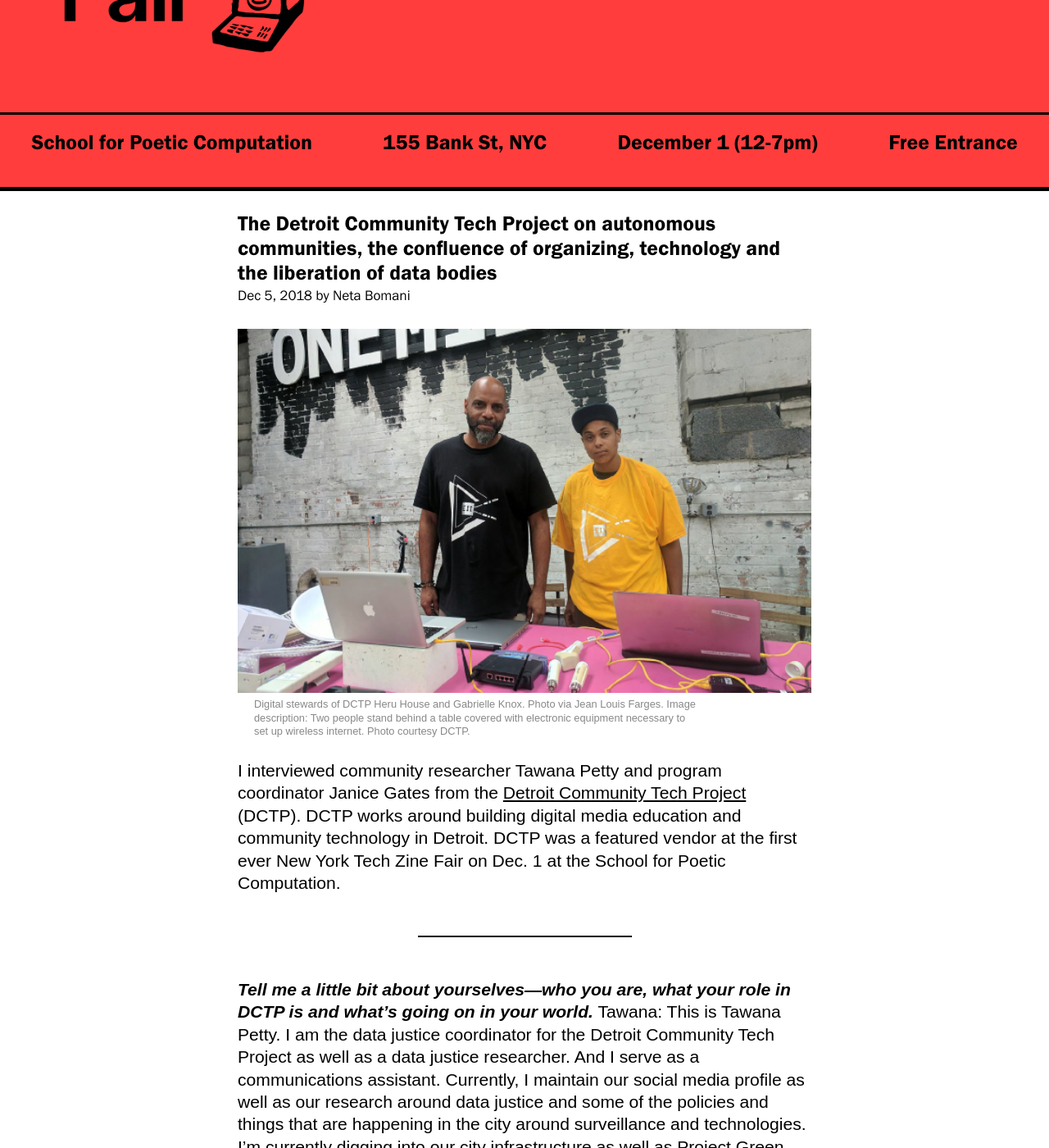
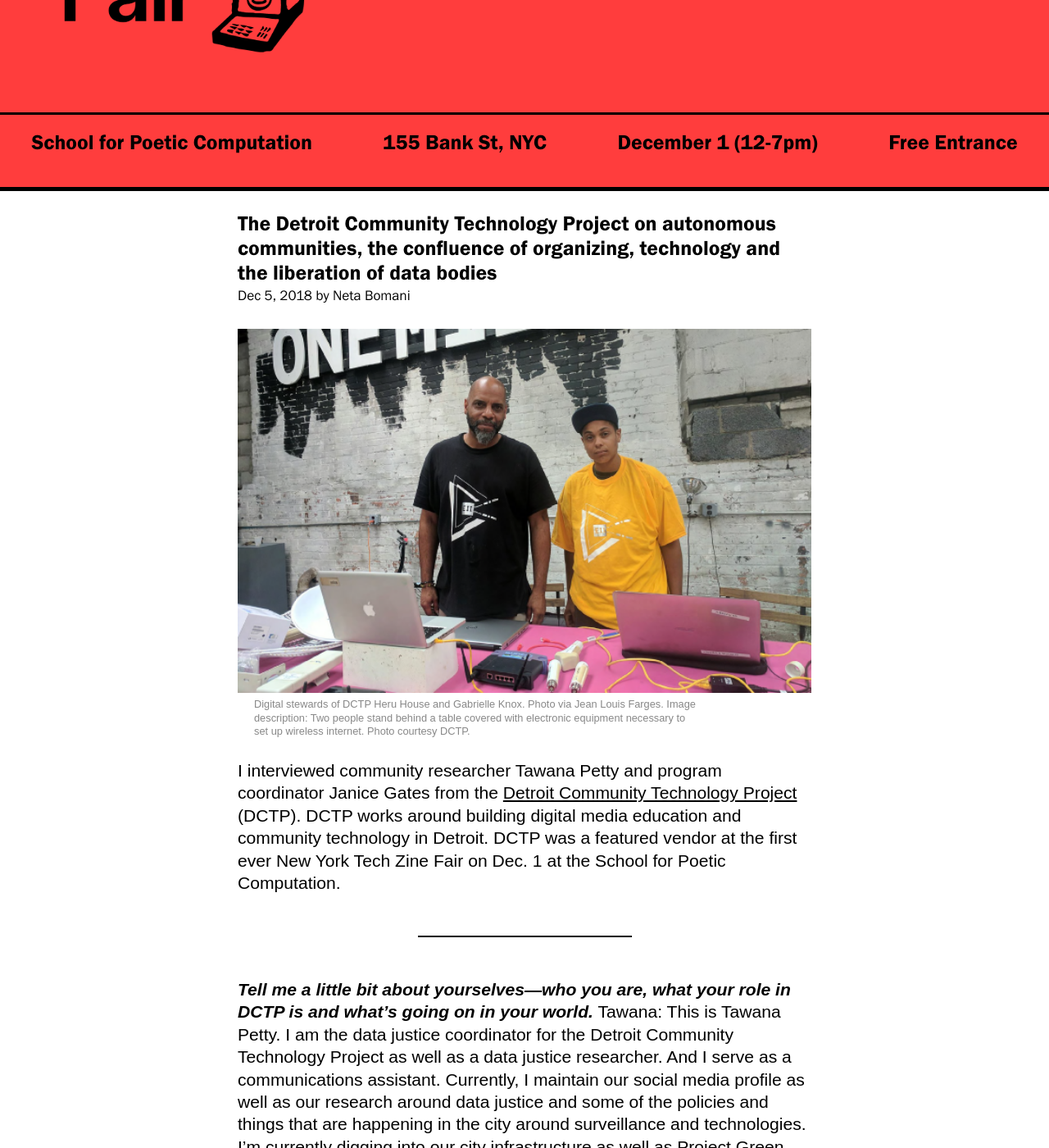
Before and after one commit to techzinefair/techzinefair.github.io, a Jekyll site: the page built from _posts/2018-12-17-in-conversation-with-dctp.md, in a window 1280 px wide and 1400 px high, scrolled down 275 px. Shown: the whole window at 82% size. Built offline with Jekyll 4.4.1, drawn with Linux system fonts in a browser that asks for light colours; nearby versions of some CDN libraries; some of the changed text lies outside the part shown.

Commit message:
correcting mentions of DCTP from Detroit Community Tech Project (incorrect) to Detroit Community Technology Project (correct)

```diff
--- a/_posts/2018-12-17-in-conversation-with-dctp.md
+++ b/_posts/2018-12-17-in-conversation-with-dctp.md
@@ -1,6 +1,6 @@
 ---
 layout: post
-title:  "The Detroit Community Tech Project on autonomous communities, the confluence of organizing, technology and the liberation of data bodies"
+title:  "The Detroit Community Technology Project on autonomous communities, the confluence of organizing, technology and the liberation of data bodies"
 date:   2018-12-05 17:27:00 -0500
 thumbnail: /assets/images/blog/dctp1.png
 author: "Neta Bomani"
@@ -9,12 +9,12 @@
 >Digital stewards of DCTP Heru House and Gabrielle Knox. Photo via Jean Louis Farges. Image description: Two people stand behind a table covered with electronic equipment necessary to set up wireless internet. Photo courtesy DCTP.
 
 
-I interviewed community researcher Tawana Petty and program coordinator Janice Gates from the [Detroit Community Tech Project](https://detroitcommunitytech.org) (DCTP). DCTP works around building digital media education and community technology in Detroit. DCTP was a featured vendor at the first ever New York Tech Zine Fair on Dec. 1 at the School for Poetic Computation.
+I interviewed community researcher Tawana Petty and program coordinator Janice Gates from the [Detroit Community Technology Project](https://detroitcommunitytech.org) (DCTP). DCTP works around building digital media education and community technology in Detroit. DCTP was a featured vendor at the first ever New York Tech Zine Fair on Dec. 1 at the School for Poetic Computation.
 
 ---
 
 ***Tell me a little bit about yourselves—who you are, what your role in DCTP is and what’s going on in your world.***
-Tawana: This is Tawana Petty. I am the data justice coordinator for the Detroit Community Tech Project as well as a data justice researcher. And I serve as a communications assistant. Currently, I maintain our social media profile as well as our research around data justice and some of the policies and things that are happening in the city around surveillance and technologies. I’m currently digging into our city infrastructure as well as [Project Green Light](http://www.greenlightdetroit.org/) and [Census 2020](https://www.census.gov/programs-surveys/decennial-census/2020-census.html) and convening our Detroit Digital Justice Coalition around organizing efforts on those three fronts. And I co-lead a three-city [Charlotte, North Carolina; Detroit, Michigan, and Los Angeles, California] participatory research project called [Our Data Bodies](https://www.odbproject.org/) which we will be launching a digital defense playbook through that effort. Those are my current roles within DCTP.
+Tawana: This is Tawana Petty. I am the data justice coordinator for the Detroit Community Technology Project as well as a data justice researcher. And I serve as a communications assistant. Currently, I maintain our social media profile as well as our research around data justice and some of the policies and things that are happening in the city around surveillance and technologies. I’m currently digging into our city infrastructure as well as [Project Green Light](http://www.greenlightdetroit.org/) and [Census 2020](https://www.census.gov/programs-surveys/decennial-census/2020-census.html) and convening our Detroit Digital Justice Coalition around organizing efforts on those three fronts. And I co-lead a three-city [Charlotte, North Carolina; Detroit, Michigan, and Los Angeles, California] participatory research project called [Our Data Bodies](https://www.odbproject.org/) which we will be launching a digital defense playbook through that effort. Those are my current roles within DCTP.
 
 ***Can you tell me a little bit more about Project Green Light?***
 T: Project Green Light is this collaboration with the Detroit Police Department. It’s kind of like a mandate for businesses that are open late to have cameras installed that can be monitored by, not only the police department, but community members who are volunteer citizens that monitor these businesses for crime, essentially. I’m not really sure yet whether community members have this part of it as well, but officers have an app on their cell phone where they can then monitor from wherever they are. It’s essentially a ramped up method of surveillance under the guise of safety.
@@ -53,7 +53,7 @@
 T: For me, it’s tremendous. It goes against the dominant narrative that black women are not technologists, that black women don’t have information around digital infrastructure, that we can’t teach technical skills, that we’re just not within this work. What is the significance of our data bodies? It’s tremendous to be so involved with black women and other women of color who are kicking ass in this work. Like I said, it defies all the narratives that have defined this work for *so* long and it’s empowering. It feels good to wake up everyday to know that I’m a part of this.
 J: It’s a very freeing space to be in, working with all women of color, especially leading this project. Because we’re not playing by anyone’s rules. We’re not doing technology the way everyone says or suggests it should be done. We’re showing people there’s a different way to do this.
 
-![DCTP Gigabit Workshop with Mozilla Foundation. Image courtesy the Detroit Community Tech Project.](/assets/images/blog/dctp3.png)
+![DCTP Gigabit Workshop with Mozilla Foundation. Image courtesy the Detroit Community Technology Project.](/assets/images/blog/dctp3.png)
 >DCTP Gigabit Workshop with Mozilla Foundation. Image courtesy the Detroit Community Tech Project.
 
 
```
